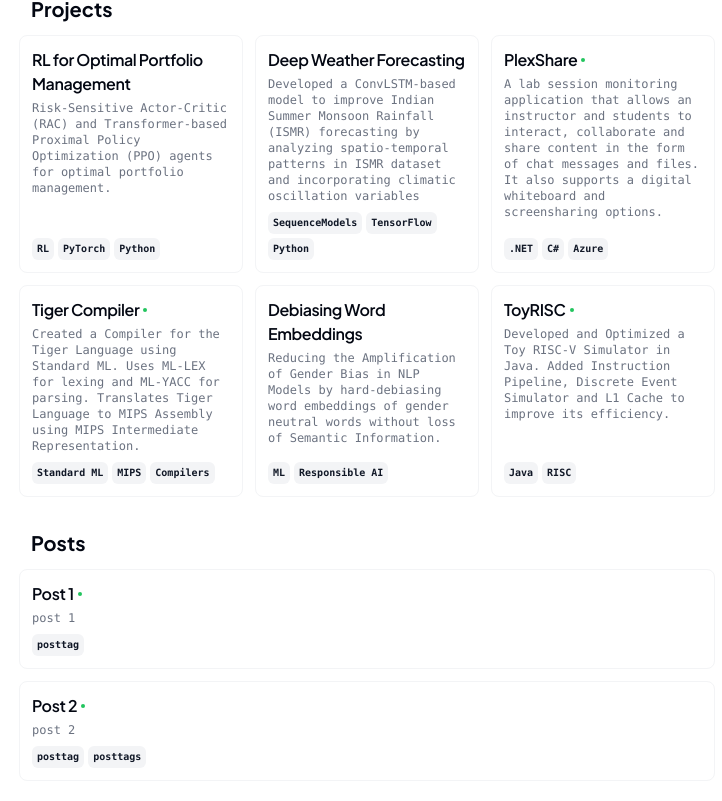
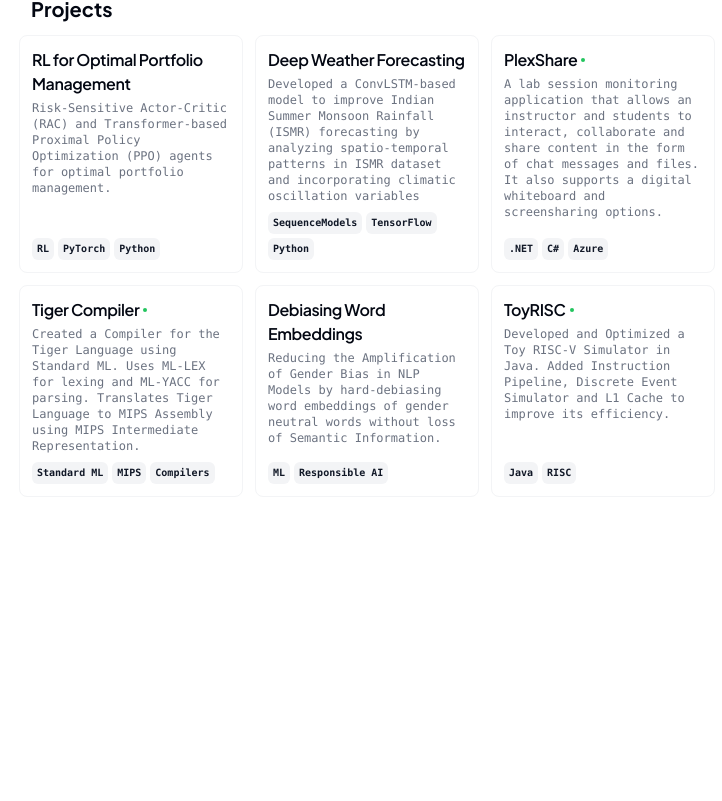
Before and after one commit to ishwargov/ishwargov.github.io, a Next.js app: page / in a window 1280 px wide. Shown: the part 995-1796 px from the top of the page, without its empty margins (273-995 px from the left). After the commit the page ends 1556 px from the top, so only its background shows below. Built offline with nearby package versions, Linux system fonts and the light colour scheme.

Commit message:
remove posts

```diff
--- a/src/app/page.tsx
+++ b/src/app/page.tsx
@@ -201,23 +201,6 @@ export default function Page() {
           </div>
         </Section>
 
-        <Section className="print-force-new-page scroll-mb-16">
-          <h2 className="text-xl font-bold">Posts</h2>
-          <div className="-mx-3 grid grid-cols-1 gap-3">
-            {RESUME_DATA.posts.map((posts) => {
-              return (
-                <BlogCard
-                  key={posts.title}
-                  title={posts.title}
-                  description={posts.description}
-                  tags={posts.techStack}
-                  link={"link" in posts ? posts.link.href : undefined}
-                />
-              );
-            })}
-          </div>
-        </Section>
-
       </section>
 
       <CommandMenu
```
